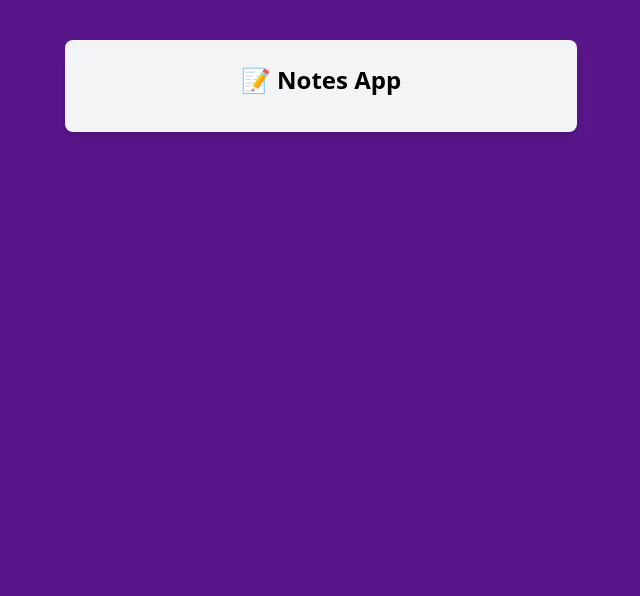
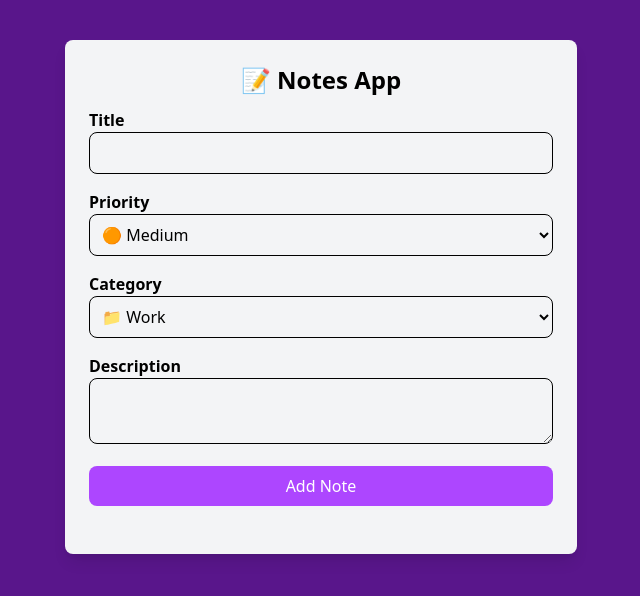
Before and after one commit to AHeroOfTime/modern-react-ftb, a React (Vite) app in the folder notes-app/: page / in a window 1280 px wide. Shown: the top 596 px of the page, without its empty margins (319-959 px from the left). Built offline with nearby package versions, Linux system fonts and the light colour scheme.

Commit message:
controlled inputs

```diff
--- a/notes-app/src/App.jsx
+++ b/notes-app/src/App.jsx
@@ -1,7 +1,11 @@
+import NoteForm from './components/NoteForm';
+
 const App = () => {
   return (
     <div className='max-w-lg mx-auto mt-10 p-6 bg-gray-100 rounded-lg shadow-lg'>
       <h2 className='text-2xl font-bold mb-3 text-center'>📝 Notes App</h2>
+
+      <NoteForm />
     </div>
   );
 };
--- /dev/null
+++ b/notes-app/src/components/NoteForm.jsx
@@ -0,0 +1,70 @@
+import { useState } from 'react';
+
+const NoteForm = () => {
+  const [title, setTitle] = useState('');
+  const [priority, setPriority] = useState('Medium');
+  const [category, setCategory] = useState('Work');
+  const [description, setDescription] = useState('');
+
+  return (
+    <form className='mb-6'>
+      <div className='mb-4'>
+        <label htmlFor='title' className='block font-semibold'>
+          Title
+        </label>
+        <input
+          type='text'
+          className='w-full p-2 border rounded-lg'
+          value={title}
+          onChange={(e) => setTitle(e.target.value)}
+        />
+      </div>
+      <div className='mb-4'>
+        <label htmlFor='priority' className='block font-semibold'>
+          Priority
+        </label>
+        <select
+          type='text'
+          className='w-full p-2 border rounded-lg'
+          value={priority}
+          onChange={(e) => setPriority(e.target.value)}
+        >
+          <option value='High'>🔴 High</option>
+          <option value='Medium'>🟠 Medium</option>
+          <option value='Low'>🟢 Low</option>
+        </select>
+      </div>
+      <div className='mb-4'>
+        <label htmlFor='category' className='block font-semibold'>
+          Category
+        </label>
+        <select
+          type='text'
+          className='w-full p-2 border rounded-lg'
+          value={category}
+          onChange={(e) => setCategory(e.target.value)}
+        >
+          <option value='Work'>📁 Work</option>
+          <option value='Personal'>🏠 Personal</option>
+          <option value='Ideas'>💡 Ideas</option>
+        </select>
+      </div>
+      <div className='mb-4'>
+        <label htmlFor='description' className='block font-semibold'>
+          Description
+        </label>
+        <textarea
+          type='text'
+          className='w-full p-2 border rounded-lg'
+          value={description}
+          onChange={(e) => setDescription(e.target.value)}
+        ></textarea>
+      </div>
+      <button className='w-full bg-purple-500 text-white py-2 rounded-lg cursor-pointer hover:bg-purple-600'>
+        Add Note
+      </button>
+    </form>
+  );
+};
+
+export default NoteForm;
```
